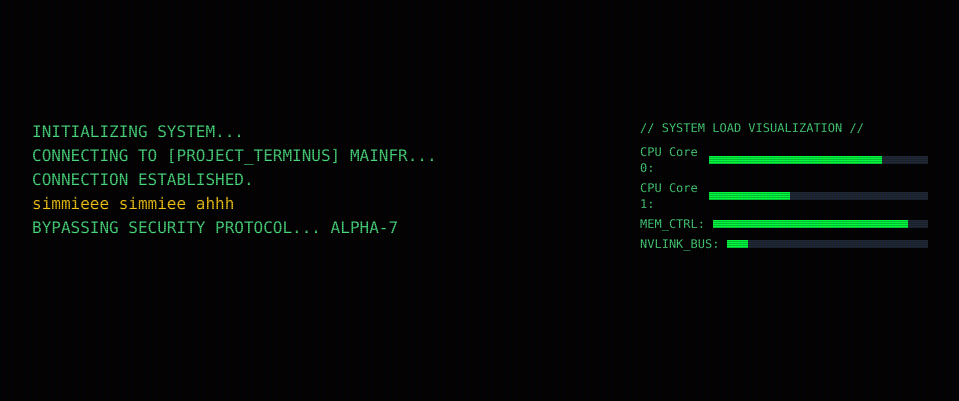
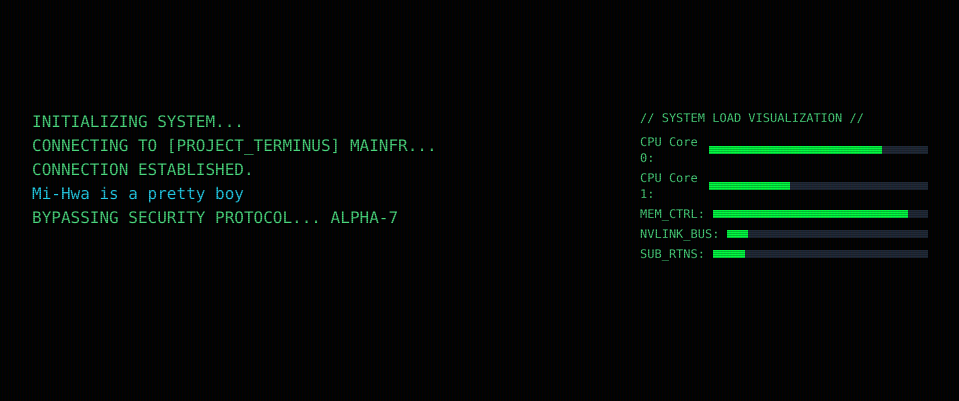
Before and after one commit to SirKiefy/PC-building-website-guide, a plain HTML site: page index.html in a window 1280 px wide. Shown: the part 146-547 px from the top of the page, without its empty margins (160-1119 px from the left). Drawn offline with nearby package versions, Linux system fonts and the light colour scheme.

Commit message:
Update index.html

```diff
--- a/index.html
+++ b/index.html
@@ -143,6 +143,18 @@
             to { width: 100%; }
         }
 
+        .rainbow-bar {
+             background: linear-gradient(90deg, red, orange, yellow, green, blue, indigo, violet);
+             background-size: 200% 200%;
+             animation: rainbow-anim 2s linear infinite;
+        }
+
+        @keyframes rainbow-anim {
+            0%{background-position:0% 50%}
+            50%{background-position:100% 50%}
+            100%{background-position:0% 50%}
+        }
+
         .quiz-option.correct { background-color: #00ff41 !important; color: #0a0a0a !important; }
         .quiz-option.incorrect { background-color: #ff0033 !important; color: #e0e0e0 !important; }
         .quiz-option:disabled { opacity: 0.7; cursor: not-allowed; }
@@ -170,6 +182,7 @@
                         <div class="flex items-center gap-2">CPU Core 1: <div class="w-full bg-gray-800 h-2"><div class="data-bar h-2" style="animation-duration: 2.1s;"></div></div></div>
                         <div class="flex items-center gap-2">MEM_CTRL:   <div class="w-full bg-gray-800 h-2"><div class="data-bar h-2" style="animation-duration: 1.8s;"></div></div></div>
                         <div class="flex items-center gap-2">NVLINK_BUS: <div class="w-full bg-gray-800 h-2"><div class="data-bar h-2" style="animation-duration: 2.5s;"></div></div></div>
+                        <div class="flex items-center gap-2">SUB_RTNS:   <div class="w-full bg-gray-800 h-2"><div class="data-bar h-2" style="animation-duration: 1.2s;"></div></div></div>
                     </div>
                     <pre id="logon-ascii" class="mt-4 text-center terminal-glow opacity-0 transition-opacity duration-1000">
   ___
@@ -179,6 +192,16 @@
 | |_| | | | |  __/
  \___/|_| |_|\___|
                     </pre>
+                    <div id="gayness-container" class="mt-4 hidden">
+                        <p class="text-red-500 flicker">// ANOMALY DETECTED //</p>
+                        <div class="flex items-center gap-2">
+                            <span>Mi-Hwa's Gayness:</span>
+                            <div class="w-full bg-gray-800 h-4 border border-red-500">
+                                <div id="gayness-bar" class="rainbow-bar h-full" style="width: 0%;"></div>
+                            </div>
+                            <span id="gayness-percent" class="w-20 text-right">0%</span>
+                        </div>
+                    </div>
                 </div>
             </div>
             <div id="progress-container" class="mt-4 w-full bg-gray-800 border border-green-700 rounded-sm h-6 p-1 hidden">
@@ -378,29 +401,76 @@
             const logonScreen = document.getElementById('logon-screen');
             const logonAscii = document.getElementById('logon-ascii');
             const logonGraphics = document.getElementById('logon-graphics');
+            const gaynessContainer = document.getElementById('gayness-container');
+            const gaynessBar = document.getElementById('gayness-bar');
+            const gaynessPercent = document.getElementById('gayness-percent');
+
+            const randomEvents = [
+                { text: 'giving toph backshots', color: 'text-yellow-400 flicker' },
+                { text: 'Teaching jiang korean', color: 'text-cyan-400' },
+                { text: 'simmieee simmiee ahhh', color: 'text-yellow-400 flicker' },
+                { text: 'Deploying sand worms to angel...', color: 'text-red-500' },
+                { text: 'Mi-Hwa is so gay, get a job Frenchie', color: 'text-red-500 flicker' },
+                { text: 'revoking estrogen from mimi', color: 'text-cyan-400' },
+                { text: 'Mi-Hwa is a pretty boy', color: 'text-cyan-400' },
+                { text: 'Injecting nanites... Subject: Simmie', color: 'text-green-400' },
+                { text: 'Analyzing Toph\'s mainframe...', color: 'text-cyan-400' },
+                { text: 'Compiling Jiang\'s dialect module...', color: 'text-yellow-400' },
+                { text: 'Purging Frenchie\'s job history...', color: 'text-red-500 flicker' },
+            ];
+
+            // Shuffle the random events
+            for (let i = randomEvents.length - 1; i > 0; i--) {
+                const j = Math.floor(Math.random() * (i + 1));
+                [randomEvents[i], randomEvents[j]] = [randomEvents[j], randomEvents[i]];
+            }
 
             const lines = [
                 { text: 'INITIALIZING SYSTEM...', delay: 100 },
-                { text: 'CONNECTING TO [PROJECT_TERMINUS] MAINFR...', delay: 1000, type: true },
-                { text: 'CONNECTION ESTABLISHED.', delay: 500 },
-                { text: 'simmieee simmiee ahhh', delay: 100, type: true, color: 'text-yellow-400 flicker' },
-                { text: 'BYPASSING SECURITY PROTOCOL... ALPHA-7', delay: 800, type: true },
-                { text: 'ACCESS GRANTED.', delay: 500 },
-                { text: 'Deploying sand worms to angel...', delay: 100, type: true, color: 'text-red-500' },
+                { text: 'CONNECTING TO [PROJECT_TERMINUS] MAINFR...', delay: 800, type: true },
+                { text: 'CONNECTION ESTABLISHED.', delay: 400 },
+                { random: true, delay: 100, type: true },
+                { text: 'BYPASSING SECURITY PROTOCOL... ALPHA-7', delay: 700, type: true },
+                { text: 'ACCESS GRANTED.', delay: 400 },
+                { random: true, delay: 100, type: true },
                 { text: 'LOADING KERNEL MODULES...', delay: 800, progress: 20, showGraphics: true },
-                { text: 'DECRYPTING DATA STREAMS...', delay: 1200, progress: 45 },
-                { text: 'Mi-Hwa is so gay, get a job Frenchie', delay: 100, type: true, color: 'text-red-500 flicker' },
-                { text: 'RUNNING DIAGNOSTICS...', delay: 1000, progress: 60 },
+                { random: true, delay: 100, type: true },
+                { text: 'DECRYPTING DATA STREAMS...', delay: 1000, progress: 45 },
+                { random: true, delay: 100, type: true },
+                { text: 'RUNNING DIAGNOSTICS...', delay: 900, progress: 60 },
                 { text: 'SYSTEM CHECK: OK', delay: 300 },
                 { text: 'CACHE CHECK: OK', delay: 300 },
-                { text: 'revoking estrogen from mimi', delay: 100, type: true, color: 'text-cyan-400' },
-                { text: 'Mi-Hwa is a pretty boy', delay: 100, type: true, color: 'text-cyan-400' },
-                { text: 'LOADING USER INTERFACE...', delay: 1500, progress: 85 },
-                { text: 'FINALIZING HANDSHAKE...', delay: 1000, progress: 100 },
+                { random: true, delay: 100, type: true },
+                { text: 'LOADING USER INTERFACE...', delay: 1200, progress: 85 },
+                { random: true, delay: 100, type: true },
+                { text: 'FINALIZING HANDSHAKE...', delay: 800, progress: 100 },
                 { text: 'WELCOME, OPERATOR.', delay: 500, type: true, color: 'terminal-glow-cyan text-xl' },
             ];
 
             let lineIndex = 0;
+
+            function animateGayness() {
+                gaynessContainer.classList.remove('hidden');
+                let start = 100;
+                let end = 7800;
+                let duration = 2000; // 2 seconds
+                let startTime = null;
+
+                function animation(currentTime) {
+                    if (!startTime) startTime = currentTime;
+                    let progress = (currentTime - startTime) / duration;
+                    if (progress > 1) progress = 1;
+
+                    let currentPercent = Math.floor(start + (end - start) * progress);
+                    gaynessPercent.textContent = `${currentPercent}%`;
+                    gaynessBar.style.width = `${Math.min(100, (currentPercent / end) * 100)}%`;
+
+                    if (progress < 1) {
+                        requestAnimationFrame(animation);
+                    }
+                }
+                requestAnimationFrame(animation);
+            }
 
             function processLine() {
                 if (lineIndex >= lines.length) {
@@ -413,7 +483,19 @@
                     return;
                 }
 
-                const line = lines[lineIndex];
+                let line = lines[lineIndex];
+
+                if (line.random) {
+                    const event = randomEvents.pop();
+                    if (event) {
+                        line = { ...line, ...event };
+                    } else {
+                        // If we run out of random events, just skip
+                        lineIndex++;
+                        processLine();
+                        return;
+                    }
+                }
 
                 if (line.progress) {
                     progressContainer.classList.remove('hidden');
@@ -424,6 +506,7 @@
                 if (line.showGraphics) {
                     logonGraphics.classList.remove('hidden');
                     logonAscii.style.opacity = '1';
+                    animateGayness();
                 }
 
                 const p = document.createElement('p');
```
